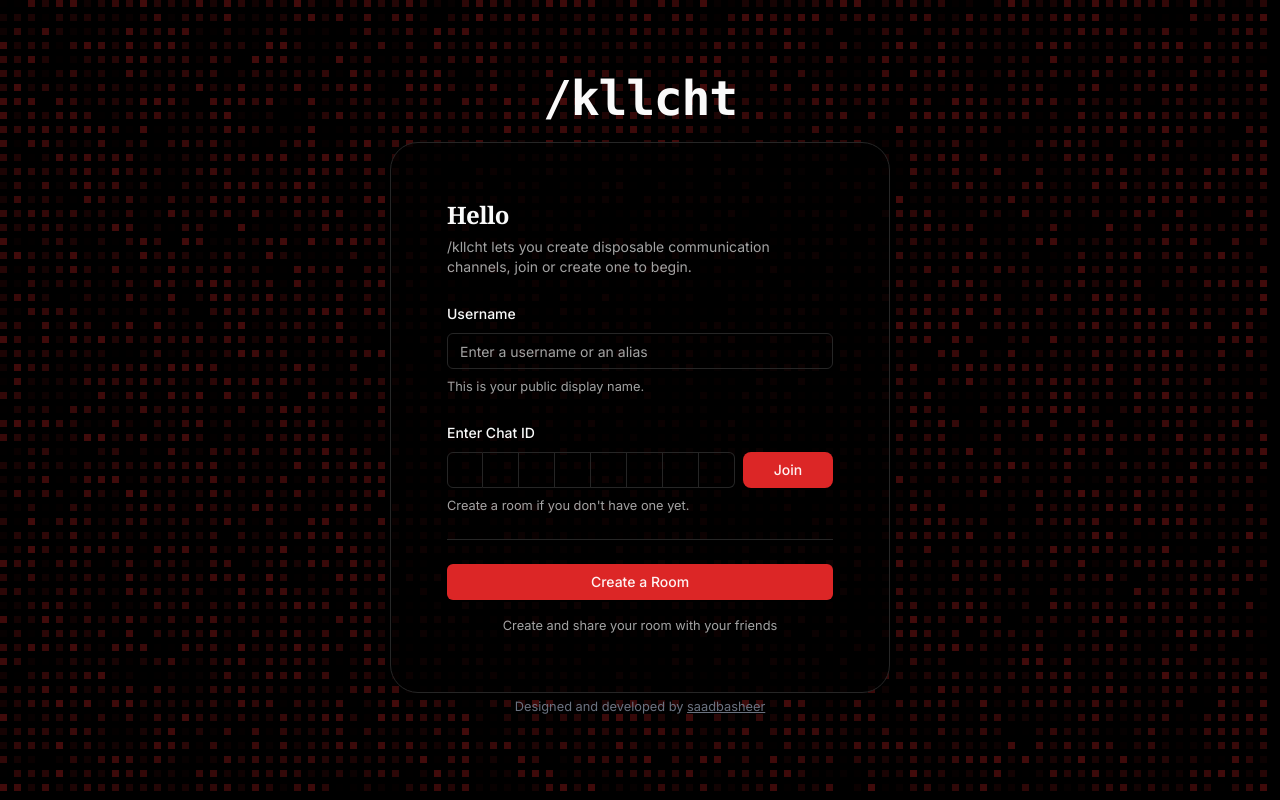
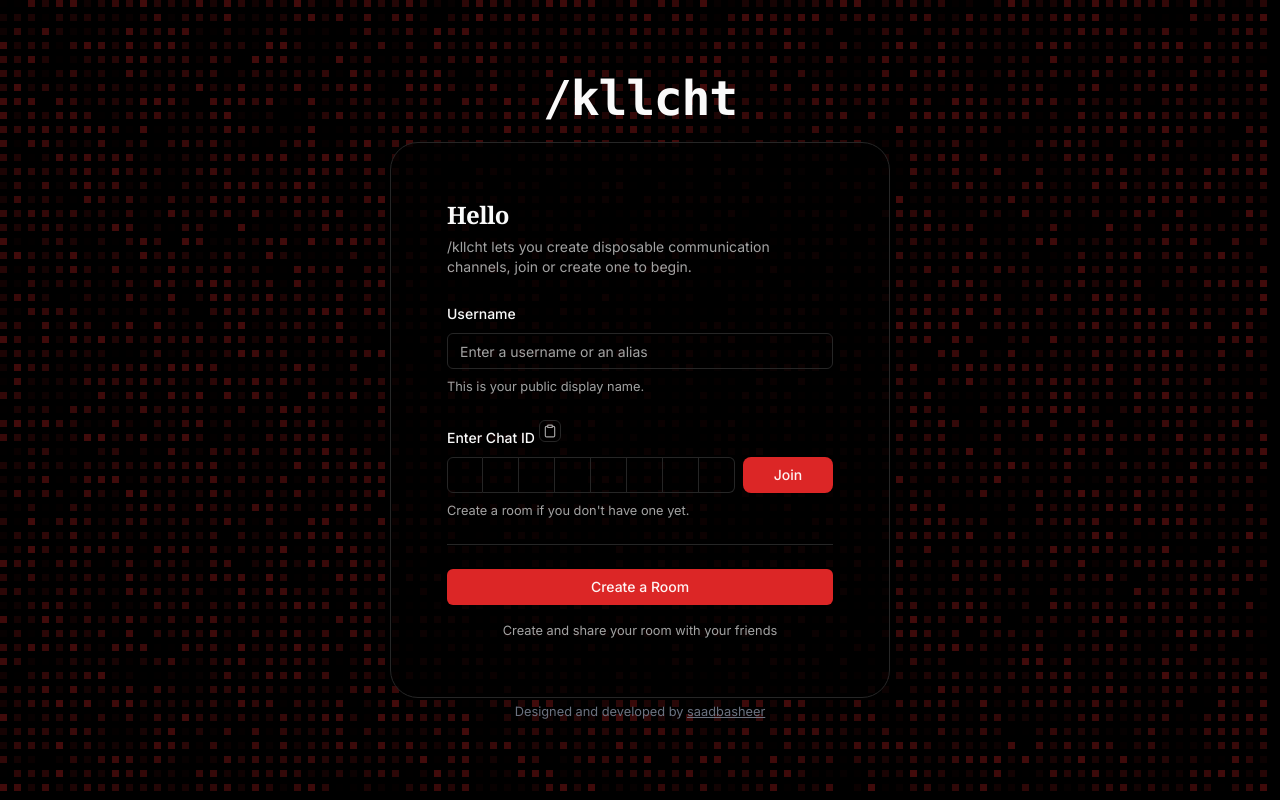
Before and after one commit to saadbasheer/kllcht, a Next.js app in the folder frontend/: page / in a window 1280 px wide. Built offline with nearby package versions, Linux system fonts and the light colour scheme.

Commit message:
copypaste

```diff
--- a/frontend/src/components/CopyClip.tsx
+++ b/frontend/src/components/CopyClip.tsx
@@ -54,7 +54,7 @@ const CopyToClipboard: React.FC<CopyToClipboardProps> = ({
   );
 };
 
-const ClipBoard: React.FC = () => (
+export const ClipBoard: React.FC = () => (
   <svg
     xmlns="http://www.w3.org/2000/svg"
     width="24"
@@ -72,7 +72,7 @@ const ClipBoard: React.FC = () => (
   </svg>
 );
 
-const CheckMark: React.FC = () => (
+export const CheckMark: React.FC = () => (
   <svg
     xmlns="http://www.w3.org/2000/svg"
     width="24"
--- a/frontend/src/components/MainForm.tsx
+++ b/frontend/src/components/MainForm.tsx
@@ -20,6 +20,7 @@ import { Separator } from "./ui/separator";
 import { useState } from "react";
 import { useRouter } from "next/navigation";
 import { useToast } from "@/hooks/use-toast";
+import { CheckMark, ClipBoard } from "./CopyClip";
 
 const FormSchema = z.object({
   username: z.string().min(2, {
@@ -35,6 +36,7 @@ export function MainForm() {
   const { toast } = useToast();
   const [roomId, setRoomId] = useState("");
   const [username, setUsername] = useState("");
+  const [copied, setCopied] = useState(false);
   const router = useRouter();
 
   function generateRoomID(length = 8) {
@@ -66,6 +68,21 @@ export function MainForm() {
     }
     router.push(`chat/${roomId}?username=${username}`);
   }
+
+    async function handlePasteRoomId() {
+      try {
+        const text = await navigator.clipboard.readText();
+        setRoomId(text);
+        setCopied(true);
+        setTimeout(() => setCopied(false), 1000); // Reset copied status after 1 second
+      } catch (error) {
+        console.error("Failed to paste from clipboard:", error);
+        toast({
+          title: "Error",
+          description: "Failed to paste the chat ID.",
+        });
+      }
+    }
 
   const form = useForm<z.infer<typeof FormSchema>>({
     resolver: zodResolver(FormSchema),
@@ -113,7 +130,18 @@ export function MainForm() {
                 <FormMessage />
               </FormItem>
               <FormItem>
-                <FormLabel>Enter Chat ID</FormLabel>
+                <FormLabel>
+                  Enter Chat ID
+                  <Button
+                    variant={"outline"}
+                    size={"icon"}
+                    onClick={handlePasteRoomId}
+                    className="border size-[22px] dark:border-neutral-800 rounded-md backdrop-blur-2xl ml-1"
+                    aria-label={copied ? "Chat ID pasted" : "Paste Chat ID"}
+                  >
+                    {copied ? <CheckMark /> : <ClipBoard />}
+                  </Button>
+                </FormLabel>
                 <div className="flex gap-2">
                   <RoomtIdInput roomId={roomId} setRoomId={setRoomId} />
                   <Button
@@ -131,7 +159,12 @@ export function MainForm() {
             </>
           )}
         />
-        <Button onClick={() => {handleCreateRoom()}} className="hover:drop-shadow-lg w-full">
+        <Button
+          onClick={() => {
+            handleCreateRoom();
+          }}
+          className="hover:drop-shadow-lg w-full"
+        >
           Create a Room
         </Button>
       </form>
```
